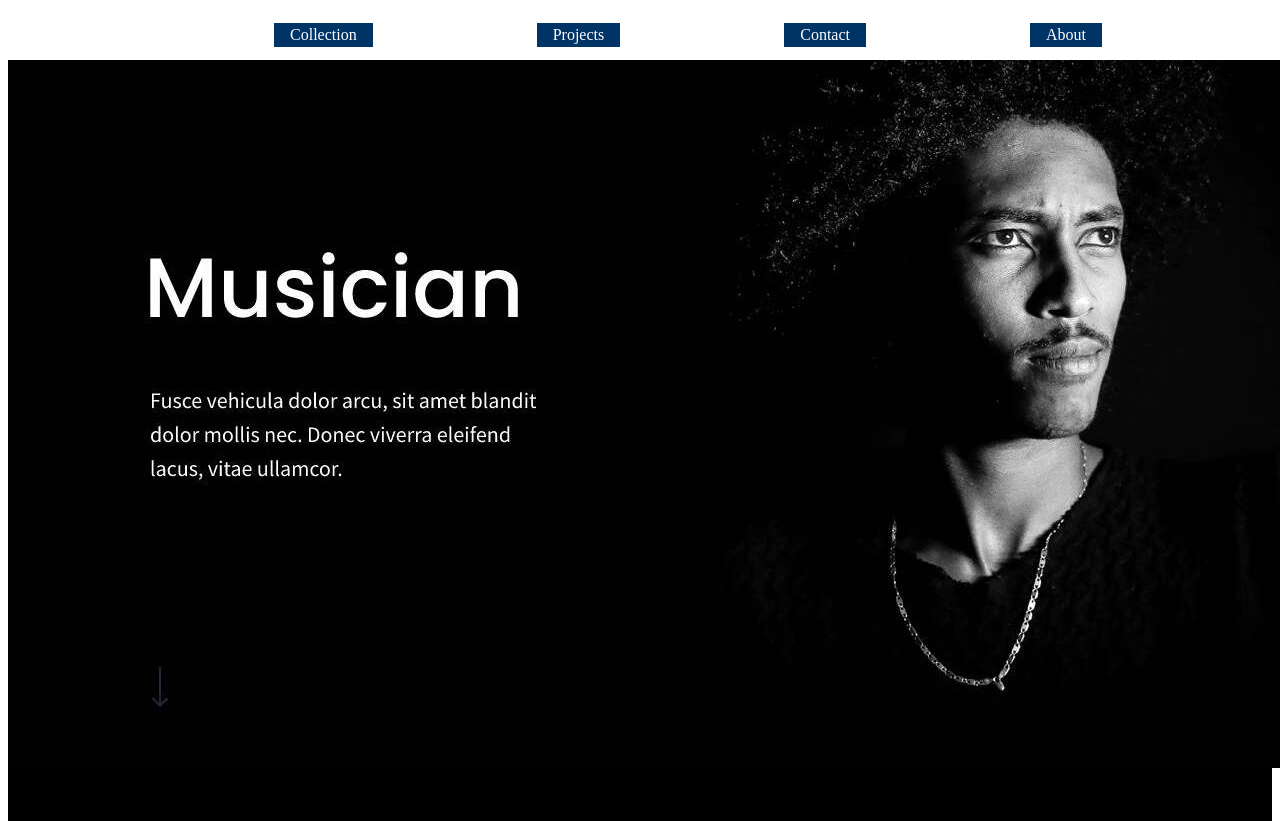
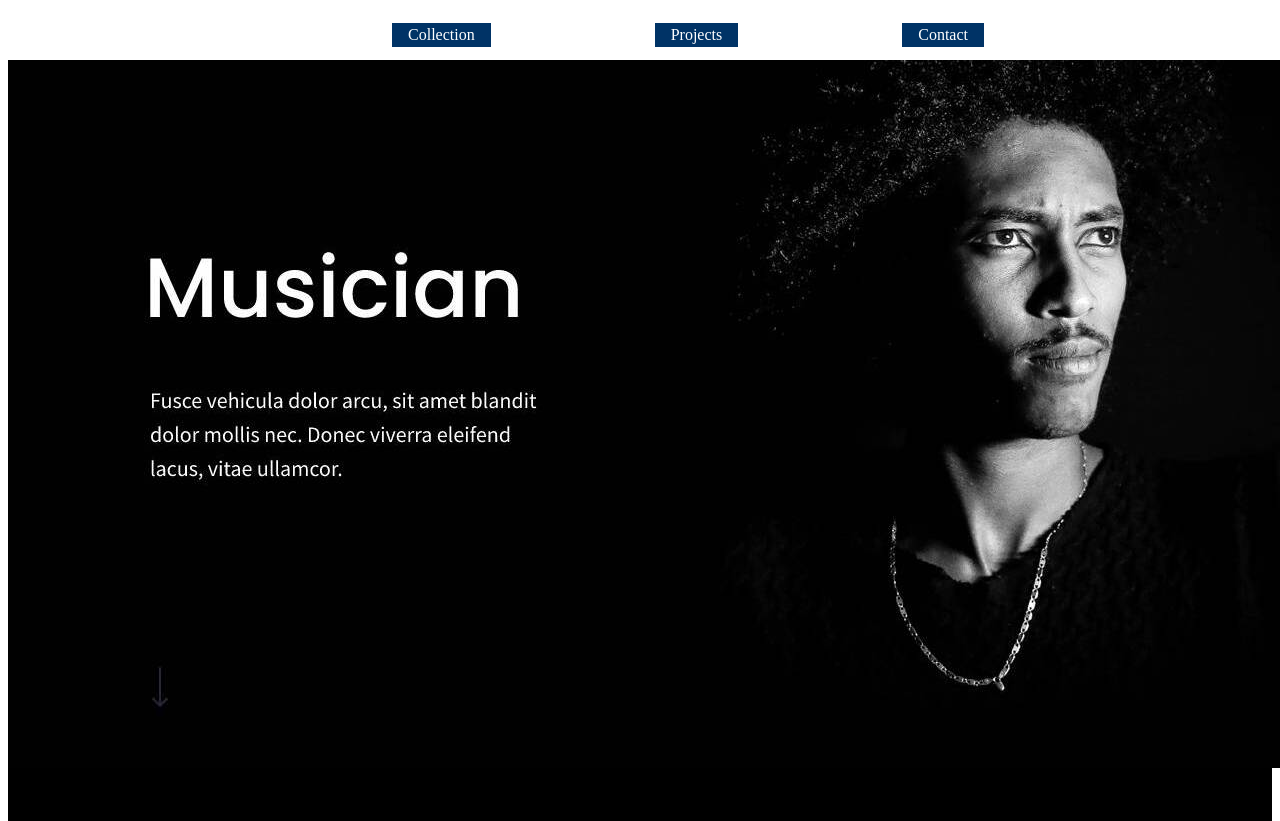
Before and after one commit to zeeshanzaidi1974/lesson12a, a plain HTML site: page index.html in a window 1280 px wide. Shown: the part 123-944 px from the top of the page. Drawn offline with Linux system fonts and the light colour scheme.

Commit message:
Update index.html

```diff
--- a/index.html
+++ b/index.html
@@ -25,7 +25,7 @@
 
                        <li><a href="contact/index.html">Contact</a></li>
 
-                       <li><a href="#">About</a></li>
+
 
                    </ul>
 
```
